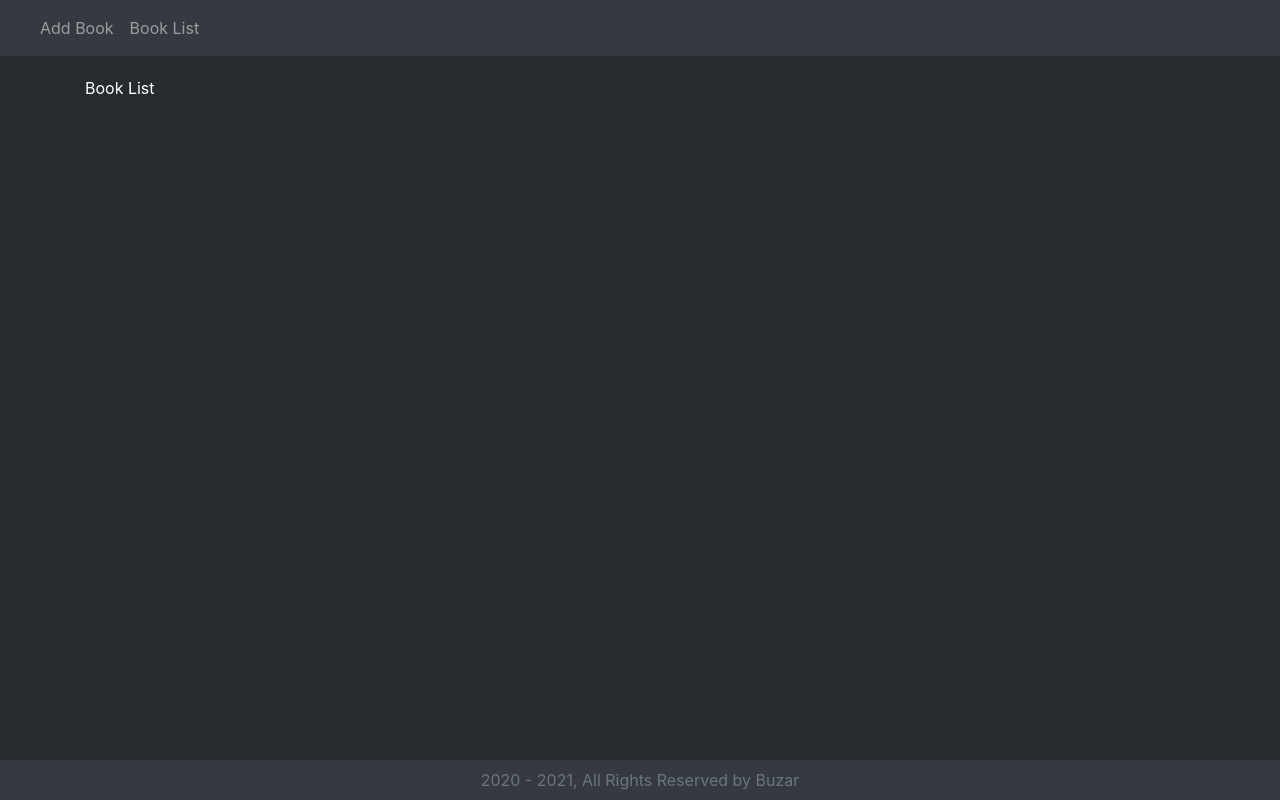
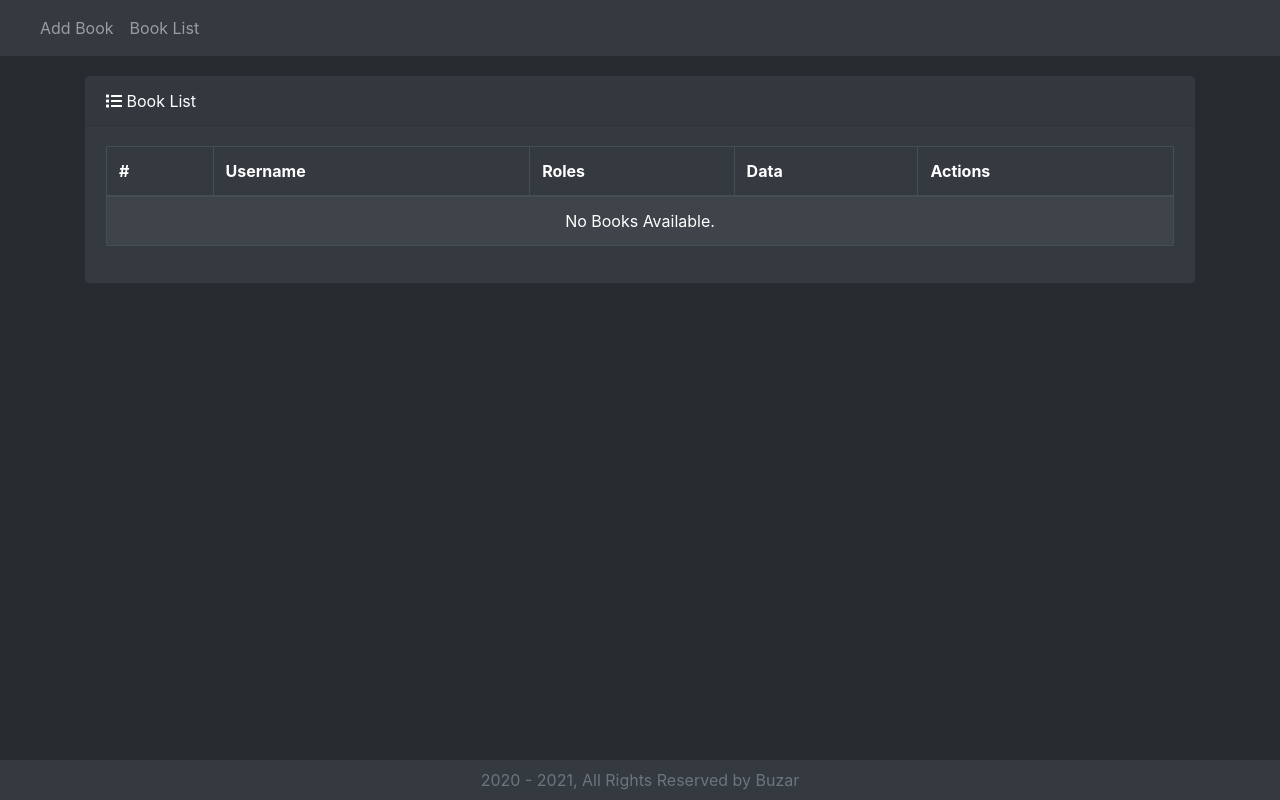
Before and after one commit to Buzar9/fresh-start, a React (Create React App) app in the folder 5-crud-security-userData/src/main/webapp/reactjs/: page /list in a window 1280 px wide. Built offline with nearby package versions, Linux system fonts and the light colour scheme.

Commit message:
Add table to BookList

```diff
--- a/5-crud-security-userData/src/main/webapp/reactjs/src/components/BookList.js
+++ b/5-crud-security-userData/src/main/webapp/reactjs/src/components/BookList.js
@@ -1,8 +1,33 @@
 import React, {Component} from 'react';
+import {Card, Table} from "react-bootstrap";
+import {FontAwesomeIcon} from '@fortawesome/react-fontawesome';
+import {faList} from "@fortawesome/free-solid-svg-icons";
 
 export default class BookList extends Component {
     render() {
-        return (<div className="text-white">Book List</div>);
+        return (
+            <Card className={"border border-dark bg-dark text-white"}>
+                <Card.Header><FontAwesomeIcon icon={faList}/> Book List</Card.Header>
+                <Card.Body>
+                    <Table bordered hover striped variant="dark">
+                        <thead>
+                            <tr>
+                                <th>#</th>
+                                <th>Username</th>
+                                <th>Roles</th>
+                                <th>Data</th>
+                                <th>Actions</th>
+                            </tr>
+                        </thead>
+                        <tbody>
+                            <tr align="center">
+                                <td colSpan="6">No Books Available.</td>
+                            </tr>
+                        </tbody>
+                    </Table>
+                </Card.Body>
+            </Card>
+        );
     }
 
 
```
